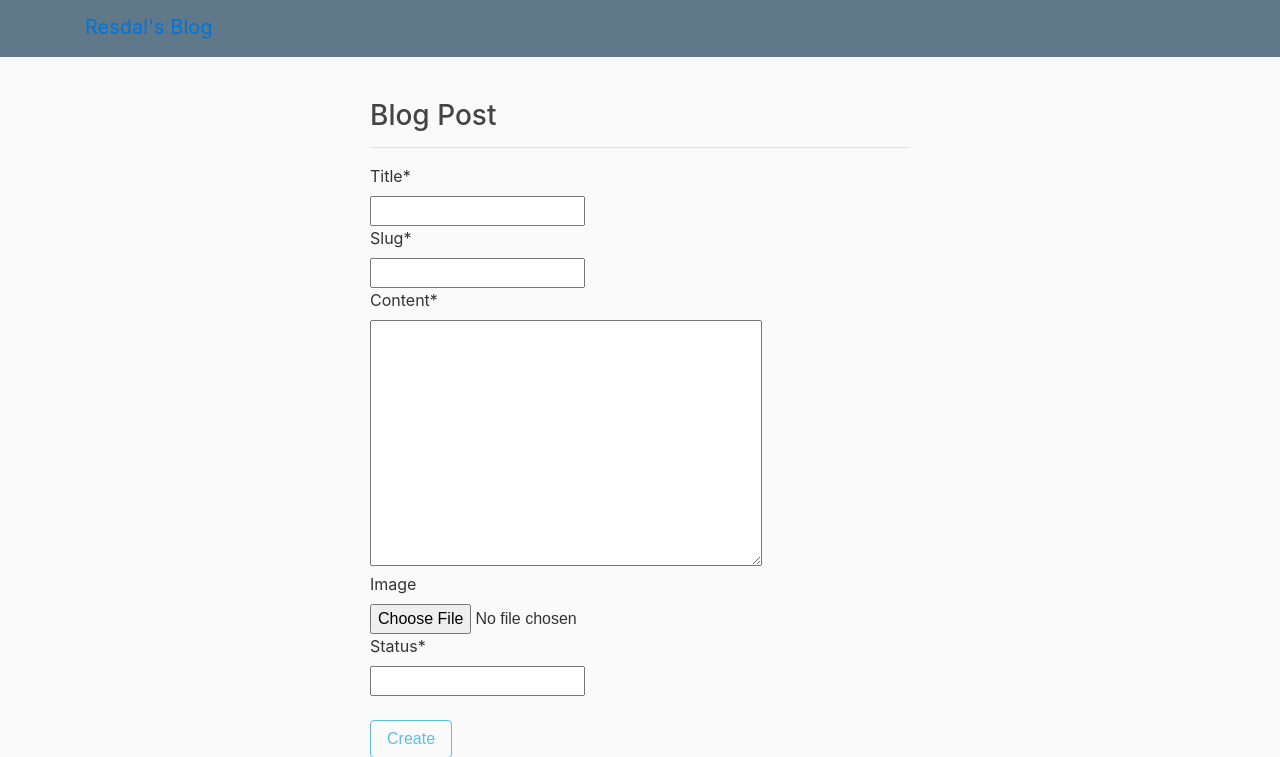
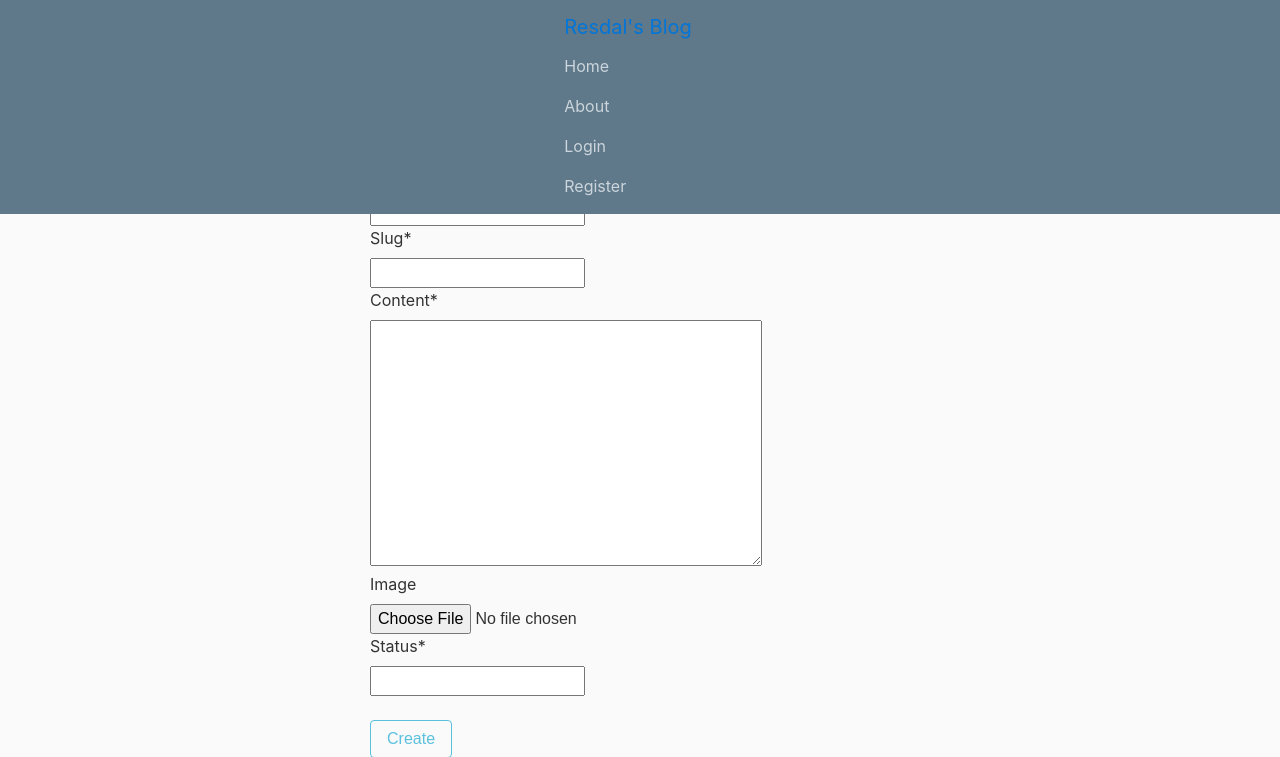
Before and after one commit to serdalaydin6116/djangoBlogApp, a Django app: page /add/ in a window 1280 px wide. Shown: the top 757 px of the page. Run offline with Django 4.2, Linux system fonts and the light colour scheme; some libraries are stand-ins or nearby versions.

Commit message:
navbar-navs were converted into ul

```diff
--- a/templates/navbar.html
+++ b/templates/navbar.html
@@ -2,29 +2,28 @@
 
 <header class="site-header">
     <nav class="navbar navbar-expand-md navbar-dark bg-steel fixed-top">
-      <div class="container">
+        <div class="container-fluid">
+            <div class="navbar-header">
                  <a class="navbar-brand mr-4" href="{% url 'home' %}">Resdal's Blog</a>
-          <button class="navbar-toggler" type="button" data-toggle="collapse" data-target="#navbarToggle"
-              aria-controls="navbarToggle" aria-expanded="false" aria-label="Toggle navigation">
-              <span class="navbar-toggler-icon"></span>
-          </button>
-          <div class="collapse navbar-collapse" id="navbarToggle">
-              <div class="navbar-nav mr-auto">
-                  <a class="nav-item nav-link" href="{% url 'home' %}">Home</a>
-                  <a class="nav-item nav-link" href="#">About</a>
             </div>
+
+
+            <ul class="nav navbar-nav mr-auto">
+                <li><a class="nav-item nav-link" href="{% url 'home' %}">Home</a></li>
+                <li><a class="nav-item nav-link" href="#">About</a></li>
+            </ul>
               <!-- Navbar Right Side -->
-              <div class="navbar-nav">
+              {% comment %}  .navbar-right class can be used {% endcomment %}
+            <ul class="nav navbar-nav">
                 {% if user.is_authenticated %}
-                  <a class="nav-item nav-link" href="#">Logout</a>
-                  <a class="nav-item nav-link" href="#">Profile</a>
-                  <a class="nav-item nav-link" href="{% url 'add' %}">New Post</a>
+                <li><a class="nav-item nav-link" href="{% url 'logout' %}">Logout</a></li>
+                <li><a class="nav-item nav-link" href="{% url 'profile' %}">Profile</a></li>
+                <li><a class="nav-item nav-link" href="{% url 'add' %}">New Post</a></li>
                 {% else %}
-                  <a class="nav-item nav-link" href="#">Login</a>
-                  <a class="nav-item nav-link" href="#">Register</a>
+                <li><a class="nav-item nav-link" href="{% url 'login' %}">Login</a></li>
+                <li><a class="nav-item nav-link" href="{% url 'register' %}">Register</a></li>
                 {% endif %}
-              </div>
-          </div>
+            </ul>
         </div>
     </nav>
 </header>
```
Lines whose indentation alone changed are shown as unchanged.
